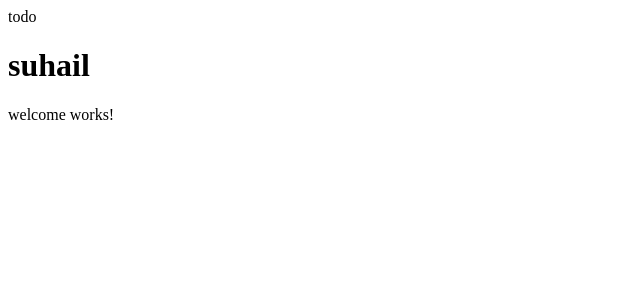
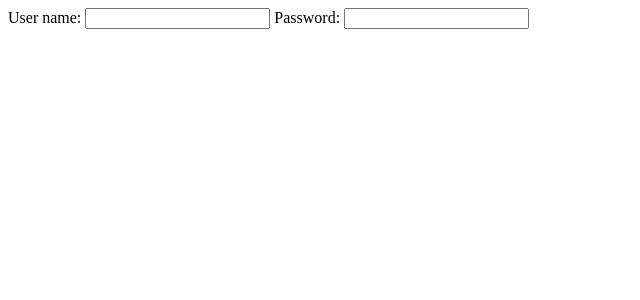
Before and after one commit to suhailakhtar039/springboot-angular, an Angular app in the folder frontend/todo/: page / in a window 1280 px wide. Shown: the top 300 px of the page, without its empty margins (0-640 px from the left). Built offline with nearby package versions, Linux system fonts and the light colour scheme.

Commit message:
form structure created

```diff
--- a/frontend/todo/src/app/app.component.html
+++ b/frontend/todo/src/app/app.component.html
@@ -1,3 +1,4 @@
-{{ title }}
+<!-- {{ title }}
 <h1>{{ message }}</h1>
-<app-welcome></app-welcome>
+<app-welcome></app-welcome> -->
+<app-login></app-login>
--- a/frontend/todo/src/app/login/login.component.html
+++ b/frontend/todo/src/app/login/login.component.html
@@ -1 +1,2 @@
-<p>login works!</p>
+User name: <input type="username" name="username" /> Password:
+<input type="password" name="password" />
```
